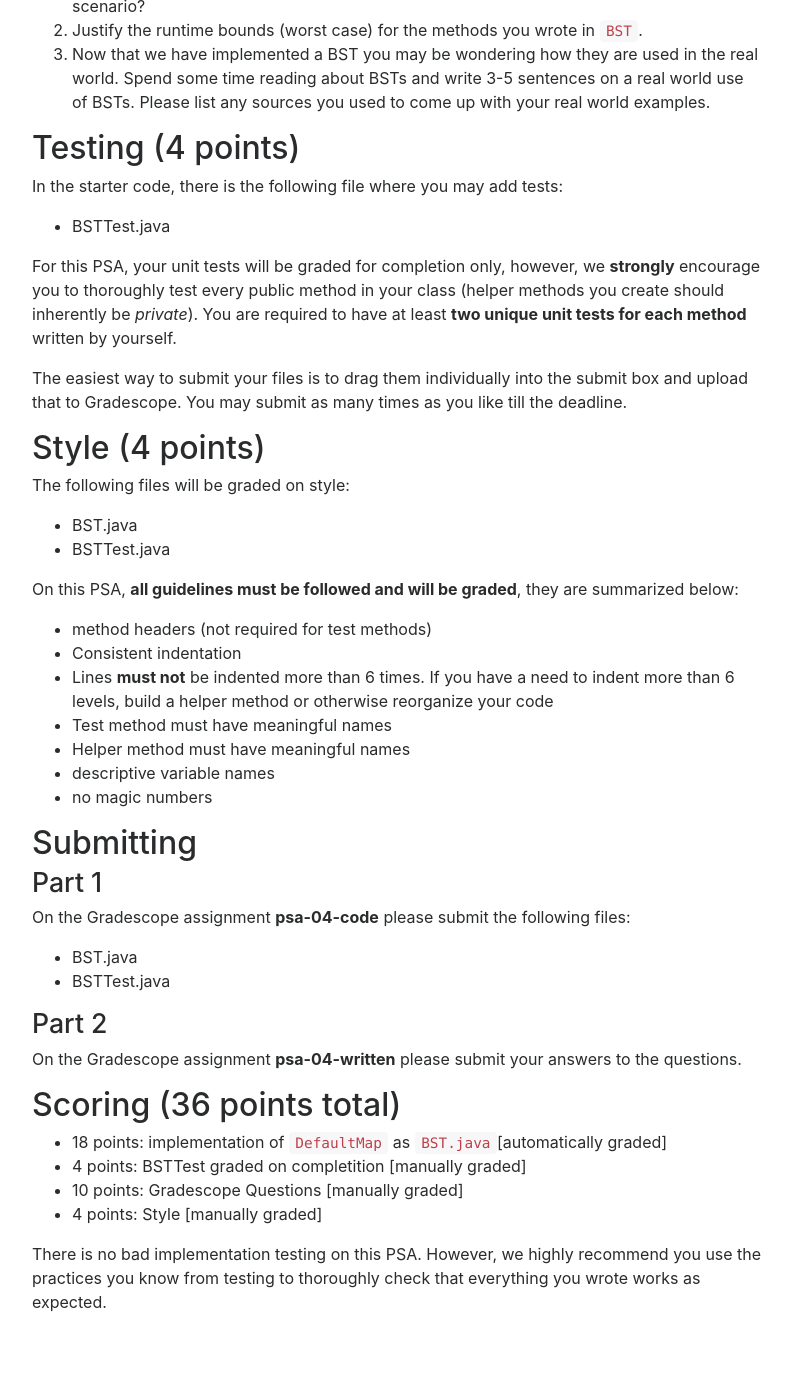
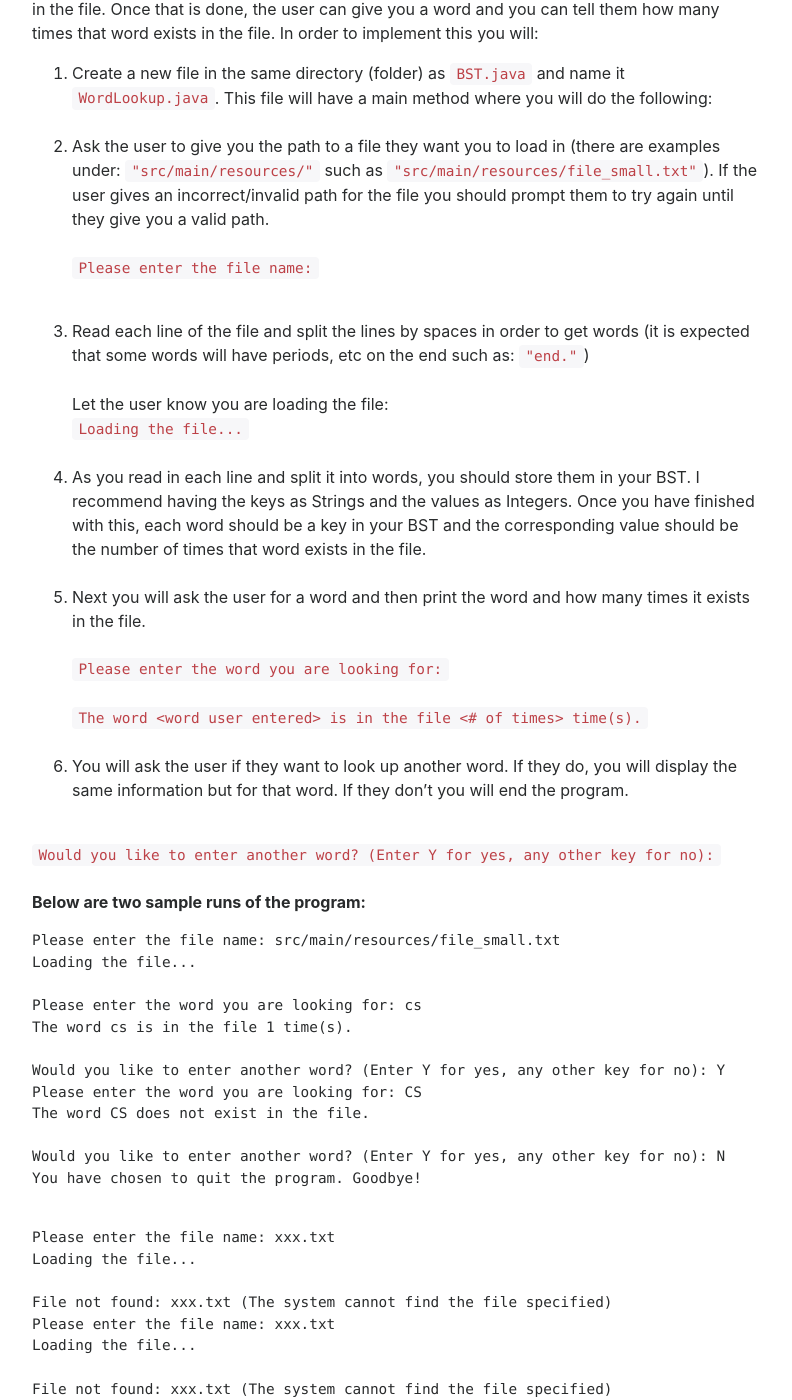
Before and after one commit to usd-comp230/usd-comp230.github.io, a Jekyll site: the page built from pa4/index.md, in a window 1280 px wide and 1400 px high, scrolled down 1649 px. Shown: the whole window, without its empty margins (243-1035 px from the left). Built offline with Jekyll 4.4.1, drawn with Linux system fonts in a browser that asks for light colours; nearby versions of some CDN libraries; before the commit the page ends 2979 px from its top, so only the background shows below that; some of the changed text lies outside the part shown.

Commit message:
update bst

````diff
--- a/pa4/index.md
+++ b/pa4/index.md
@@ -9,15 +9,13 @@ title: "PSA4: BST Implementation"
 
 This assignment will teach you how to implement a Binary Search Tree (BST).
 
-_This assignment draws from a CSE 12 assignment at UCSD._
+_The BST implementation draws from a CSE 12 assignment at UCSD._
 
 
 ## Getting the Code
-You will work with the same partners at PSA3.
+The starter code: [https://classroom.github.com/a/Fk7oO5yc](https://classroom.github.com/a/Fk7oO5yc)
 
-The starter code: [https://classroom.github.com/a/Fk7oO5yc](https://classroom.github.com/a/Fk7oO5yc))
-
-# Part 1: An Implementation of `DefaultMap` as a BST (18 points)
+# Part 1: An Implementation of `DefaultMap` as a BST (24 points)
 
 You’ll provide a fast implementation of an interface called `DefaultMap` in `BST.java`.  `BST.java` implements the `DefaultMap` interface.
 
@@ -47,13 +45,76 @@ The specifications for the other methods are defined in header comments in the `
 Your implementation of `DefaultMap` will be graded automatically by tests that we provide. We’ll provide a very minimal sanity check in the grader. DO NOT rely on it for testing!
 
 
-# Part 2: Gradescope Assignment (10 points)
+# Part 2: Using your BST implementation for word look up (9 points)
+In the second part of this assignment you will use your BST to solve a problem and get more practice with Java. You will ask a user for the name of a file and then use your BST implementation to keep track of all of the words in the file and how many times each word exists in the file. Once that is done, the user can give you a word and you can tell them how many times that word exists in the file. In order to implement this you will:
+
+0. Create a new file in the same directory (folder) as `BST.java` and name it `WordLookup.java`. This file will have a main method where you will do the following:
+<br>
+<br>
+1. Ask the user to give you the path to a file they want you to load in (there are examples under: `"src/main/resources/"` such as `"src/main/resources/file_small.txt"`). If the user gives an incorrect/invalid path for the file you should prompt them to try again until they give you a valid path.<br><br>
+`Please enter the file name:`<br><br>
+
+2. Read each line of the file and split the lines by spaces in order to get words (it is expected that some words will have periods, etc on the end such as: `"end."`)<br><br>
+Let the user know you are loading the file: <br>`Loading the file...`<br><br>
+3. As you read in each line and split it into words, you should store them in your BST. I recommend having the keys as Strings and the values as Integers. Once you have finished with this, each word should be a key in your BST and the corresponding value should be the number of times that word exists in the file.<br><br>
+4. Next you will ask the user for a word and then print the word and how many times it exists in the file.<br><br>
+`Please enter the word you are looking for:`<br><br>
+`The word <word user entered> is in the file <# of times> time(s).`<br><br>
+5. You will ask the user if they want to look up another word. If they do, you will display the same information but for that word. If they don't you will end the program.<br><br>
+
+`Would you like to enter another word? (Enter Y for yes, any other key for no):`
+<br><br>
+__Below are two sample runs of the program:__
+
+```
+Please enter the file name: src/main/resources/file_small.txt
+Loading the file...
+
+Please enter the word you are looking for: cs
+The word cs is in the file 1 time(s).
+
+Would you like to enter another word? (Enter Y for yes, any other key for no): Y
+Please enter the word you are looking for: CS
+The word CS does not exist in the file.
+
+Would you like to enter another word? (Enter Y for yes, any other key for no): N
+You have chosen to quit the program. Goodbye!
+
+```
+
+
+```
+Please enter the file name: xxx.txt
+Loading the file...
+
+File not found: xxx.txt (The system cannot find the file specified)
+Please enter the file name: xxx.txt
+Loading the file...
+
+File not found: xxx.txt (The system cannot find the file specified)
+Please enter the file name: src/main/resources/file_large.txt
+Loading the file...
+
+Please enter the word you are looking for: Yes
+The word Yes is in the file 2 time(s).
+
+Would you like to enter another word? (Enter Y for yes, any other key for no): Y
+Please enter the word you are looking for: blue
+The word blue is in the file 64 time(s).
+
+Would you like to enter another word? (Enter Y for yes, any other key for no):
+You have chosen to quit the program. Goodbye!
+
+```
+
+# Part 3: Gradescope Assignment (12 points)
 
 Respond to the following prompts in *psa-04-written*:
 
 1. Describe what the best case would be for a non-empty BST, specifically, what does the tree look like? How is this the best case? What methods benefit from the best case scenario?
 2. Justify the runtime bounds (worst case) for the methods you wrote in `BST`.
-3. Now that we have implemented a BST you may be wondering how they are used in the real world. Spend some time reading about BSTs and write 3-5 sentences on a real world use of BSTs. Please list any sources you used to come up with your real world examples.
+3. Do you think a BST is a good choice for implementing `WordLookup`? Please provide a short explanation.
+4. Now that we have implemented a BST you may be wondering how they are used in the real world. Spend some time reading about BSTs and write 3-5 sentences on a real world use of BSTs. Please list any sources you used to come up with your real world examples.
 
 
 # Testing (4 points)
@@ -63,6 +124,8 @@ In the starter code, there is the following file where you may add tests:
 
 For this PSA, your unit tests will be graded for completion only, however, we **strongly** encourage you to thoroughly test every public method in your class (helper methods you create should inherently be *private*). You are required to have at least **two unique unit tests for each method** written by yourself.
 
+__Your tests still need to pass on our reference implementation. If they do not, you will not get credit__
+
 The easiest way to submit your files is to drag them individually into the submit box and upload that to Gradescope. You may submit as many times as you like till the deadline.
 
 # Style (4 points)
@@ -70,6 +133,7 @@ The following files will be graded on style:
 
 * BST.java
 * BSTTest.java
+* WordLookup.java
 
 On this PSA, **all guidelines must be followed and will be graded**, they are summarized below:
 
@@ -90,15 +154,17 @@ On the Gradescope assignment **psa-04-code** please submit the following files:
 
 * BST.java
 * BSTTest.java
+* WordLookup.java
 
 ## Part 2
 On the Gradescope assignment **psa-04-written** please submit your answers to the questions.
 
-# Scoring (36 points total)
+# Scoring (53 points total)
 
-- 18 points: implementation of `DefaultMap` as `BST.java`[automatically graded]
+- 24 points: implementation of `DefaultMap` as `BST.java`[automatically graded]
 - 4 points: BSTTest graded on completition [manually graded]
-- 10 points: Gradescope Questions [manually graded]
+- 9: implementation of `WordLookup.java` [automatically graded]
+- 12 points: Gradescope Questions [manually graded]
 - 4 points: Style [manually graded]
 
 There is no bad implementation testing on this PSA. However, we highly recommend you use the practices you know from testing to thoroughly check that everything you wrote works as expected.
````
